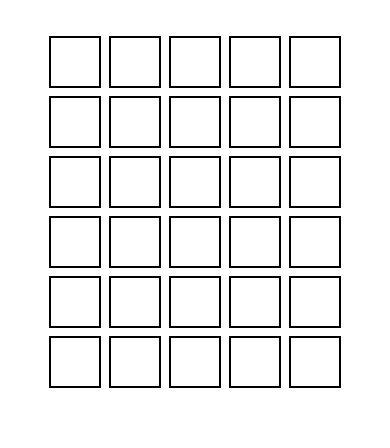
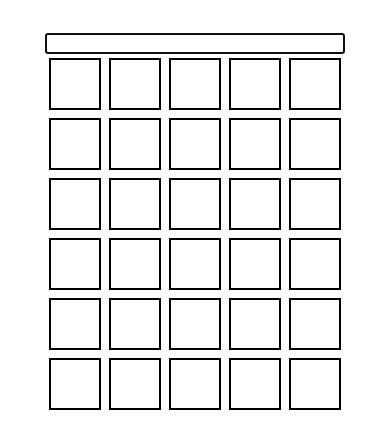
Before and after one commit to orhantoy/wordle, a Next.js app: page / in a window 390 px wide. Shown: the top 448 px of the page. Built offline with nearby package versions, Linux system fonts and the light colour scheme.

Commit message:
Make it work on mobile

```diff
--- a/pages/index.js
+++ b/pages/index.js
@@ -1,4 +1,5 @@
-import { useCallback, useEffect, useReducer } from "react";
+import Head from "next/head";
+import { useCallback, useEffect, useReducer, useRef } from "react";
 
 const nGuesses = 6;
 const wordleLength = 5;
@@ -57,6 +58,7 @@ function reducer(state, action) {
 }
 
 export default function Home() {
+  const inputRef = useRef(null);
   const [state, dispatch] = useReducer(reducer, initialState);
   const { guess, guessError, history, outcome } = state;
 
@@ -72,6 +74,7 @@ export default function Home() {
 
     if (res.ok) {
       dispatch({ type: actionTypes.ACCEPT_RESPONSE, response: jsonResponse });
+      inputRef.current.value = "";
     } else if (jsonResponse && "error" in jsonResponse) {
       dispatch({ type: actionTypes.ACCEPT_ERROR, response: jsonResponse });
     } else {
@@ -99,8 +102,22 @@ export default function Home() {
     return () => window.removeEventListener("keyup", onKeyUp);
   }, [outcome, submitWordle]);
 
+  useEffect(() => {
+    inputRef.current.focus();
+  }, []);
+
   return (
     <div className="wordle-container">
+      <Head>
+        <title>Wordle with React</title>
+        <meta
+          name="viewport"
+          content="width=device-width, initial-scale=1, maximum-scale=1"
+        />
+      </Head>
+
+      <input className="fallback-input" type="text" ref={inputRef} />
+
       <Grid guess={guess} guessError={guessError} history={history} />
       {outcome === "win" && (
         <div style={{ color: "green", textAlign: "center", padding: "1rem" }}>
--- a/styles/globals.css
+++ b/styles/globals.css
@@ -75,3 +75,14 @@ a {
   border-color: var(--bg-color);
   color: white;
 }
+
+.fallback-input {
+  text-transform: "uppercase";
+  width: 100%;
+}
+
+@media only screen and (min-width: 768px) {
+  .fallback-input {
+    display: none;
+  }
+}
```
